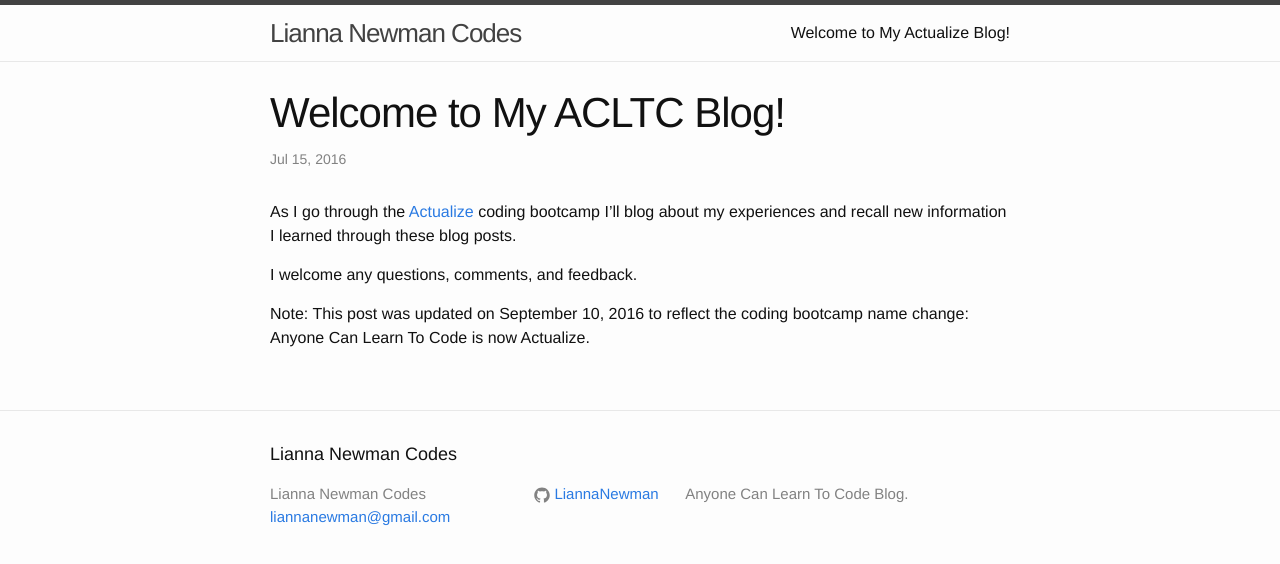
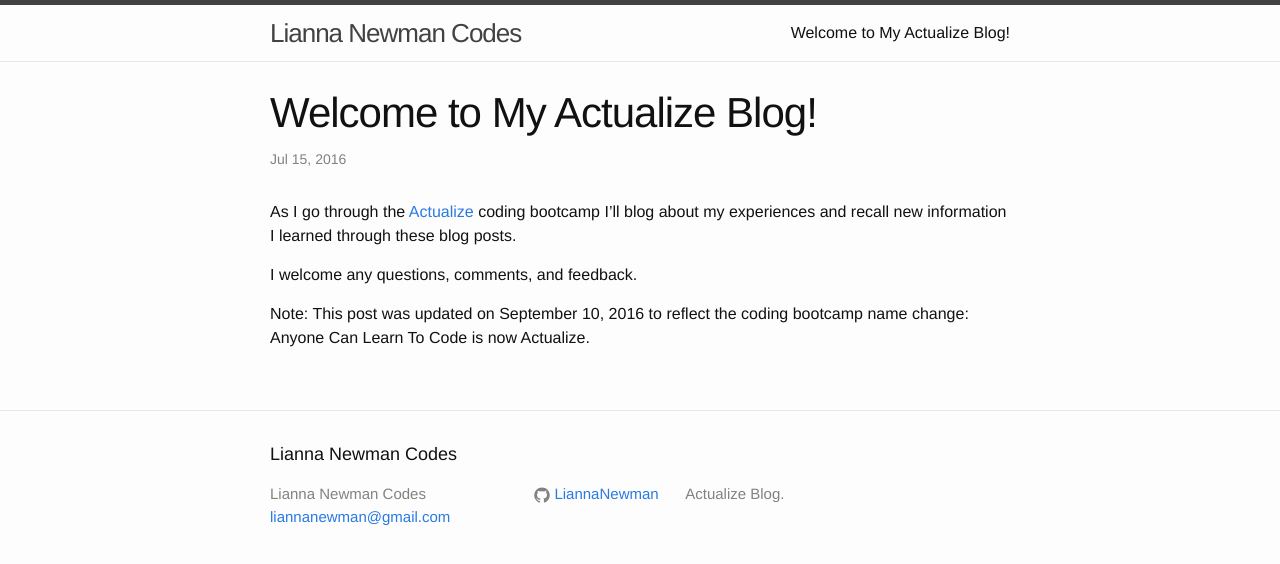
Before and after one commit to LiannaNewman/LiannaNewman.github.io, a Jekyll site: the page built from _posts/2016-07-23-welcome-to-jekyll.markdown, in a window 1280 px wide. Shown: the top 564 px of the page. Built offline with Jekyll 4.4.1, drawn with Linux system fonts in a browser that asks for light colours.

Commit message:
Fixed Syntax error and updated Actualize name in more areas of app

```diff
--- a/_config.yml
+++ b/_config.yml
@@ -9,7 +9,7 @@
 title: Lianna Newman Codes
 email: liannanewman@gmail.com
 description: > # this means to ignore newlines until "baseurl:"
-  Anyone Can Learn To Code Blog.
+  Actualize Blog.
 baseurl: "" # the subpath of your site, e.g. /blog
 url: "https://liannanewman.github.io/" # the base hostname & protocol for your site
 #twitter_username:
--- a/_posts/2016-07-23-welcome-to-jekyll.markdown
+++ b/_posts/2016-07-23-welcome-to-jekyll.markdown
@@ -1,6 +1,6 @@
 ---
 layout: post
-title:  "Welcome to My ACLTC Blog!"
+title:  "Welcome to My Actualize Blog!"
 date:   2016-07-15
 ---
 As I go through the [Actualize](http://actualize.co) coding bootcamp I'll blog about my experiences and recall new information I learned through these blog posts.
```
Also changed, not shown: _posts/2016-09-10-hashes-post.md (+1 -1 lines).
